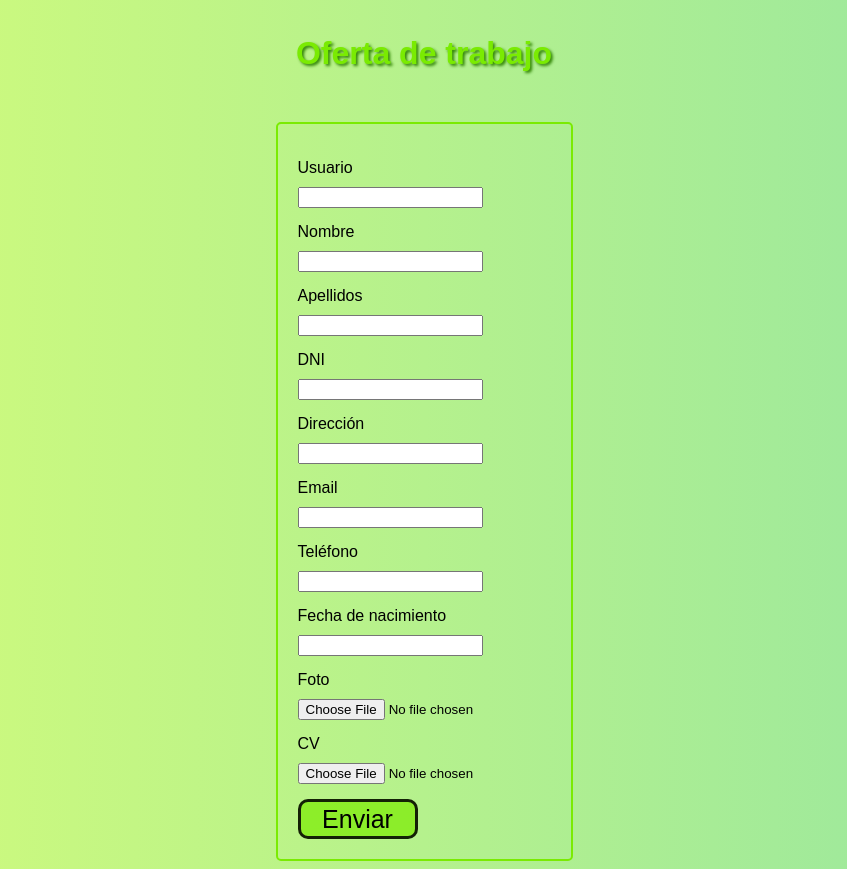
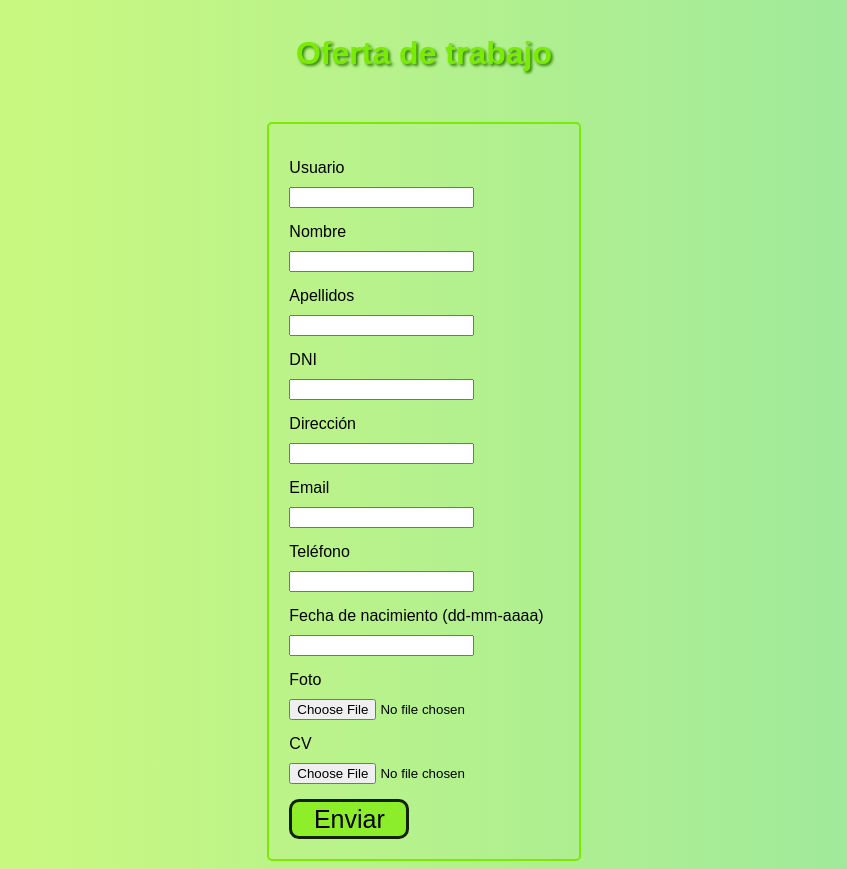
Before and after one commit to ivatormar/htdocs, a PHP site: page /applyforIvanTorres.php in a window 1280 px wide. Shown: the whole page, without its empty margins (216-1063 px from the left). Run offline with PHP 8.4, Linux system fonts and the light colour scheme; some web fonts are replaced.

Commit message:
oferta laboral acabada

```diff
--- a/applyforIvanTorres.php
+++ b/applyforIvanTorres.php
@@ -6,7 +6,7 @@ require_once(__DIR__ . '/INC/functions.inc.php');
 
 /**
  * @author Ivan Torres Marcos
- * @version V1.3
+ * @version V1.4
  * @description En este archivo php hemos implementado todas las funciones requeridas en el ejercicio parte 1
  * realizará todas las tareas (mostrar formularios, validar datos, mostrar errores, mostrar mensaje de éxito).
 
@@ -233,7 +233,7 @@ if (isset($_POST['name'])) {
                 <?php echo showMessages('email', $requiredMessages, $errorMessages) ?>
                 <label for="mobilephoneNumber">Teléfono</label><input type="text" name="mobilephoneNumber" value="<?php echo isset($_POST['mobilephoneNumber']) && preg_match($mobilephoneNumberExpr, $_POST['mobilephoneNumber']) ? $_POST['mobilephoneNumber'] : ''; ?>"><br>
                 <?php echo showMessages('mobilephoneNumber', $requiredMessages, $errorMessages) ?>
-                <label for="birthDate">Fecha de nacimiento</label><input type="text" name="birthDate" value="<?php echo isset($_POST['birthDate']) && preg_match($birthDateExpr, $_POST['birthDate']) ? $_POST['birthDate'] : ''; ?>"><br>
+                <label for="birthDate">Fecha de nacimiento (dd-mm-aaaa)</label><input type="text" name="birthDate" value="<?php echo isset($_POST['birthDate']) && preg_match($birthDateExpr, $_POST['birthDate']) ? $_POST['birthDate'] : ''; ?>"><br>
                 <?php echo showMessages('birthDate', $requiredMessages, $errorMessages) ?>
                 <label for="photo">Foto </label><input type="file" name="photo">
                 <?php echo showMessages('photo', $requiredMessages, $errorMessages) ?>
```
